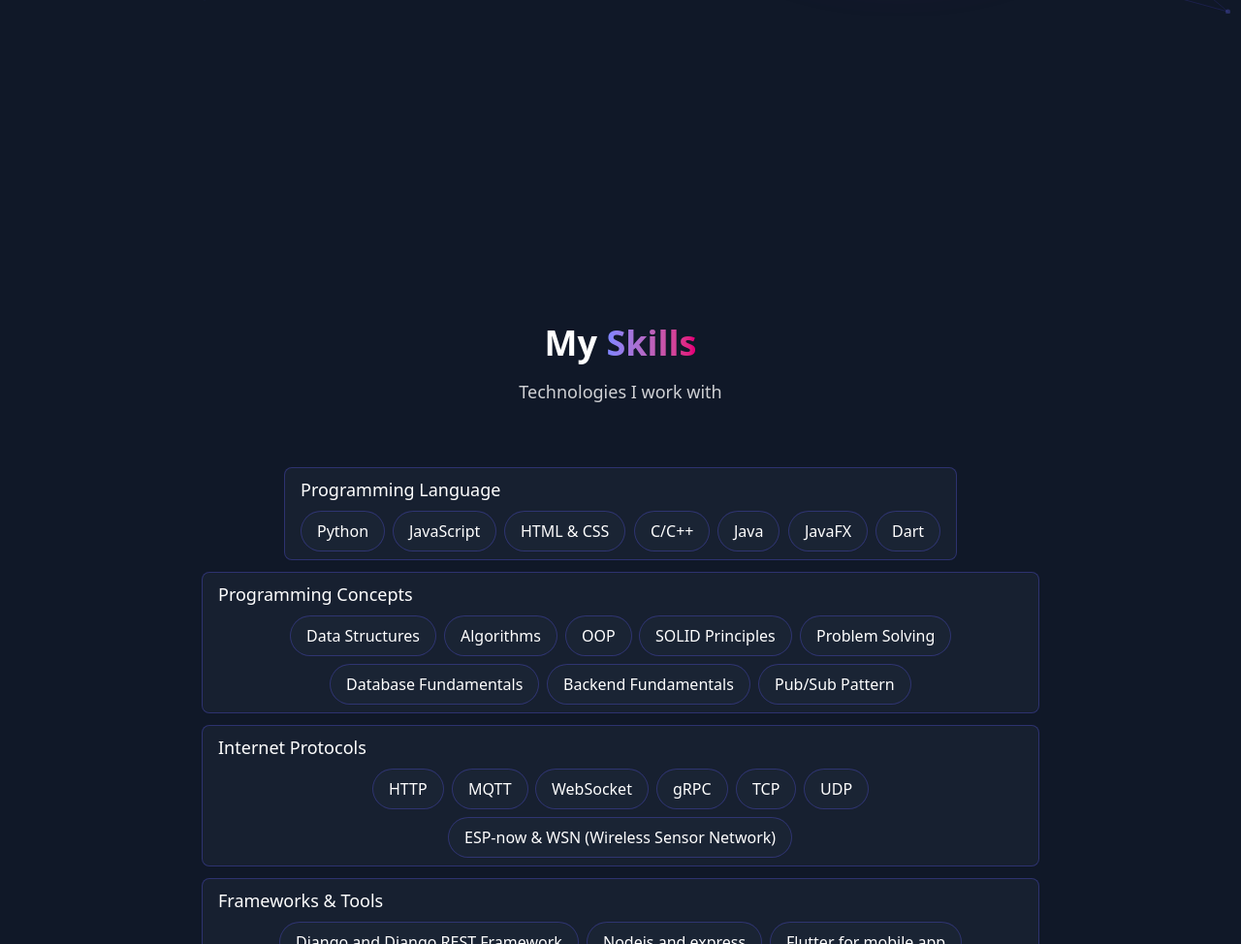
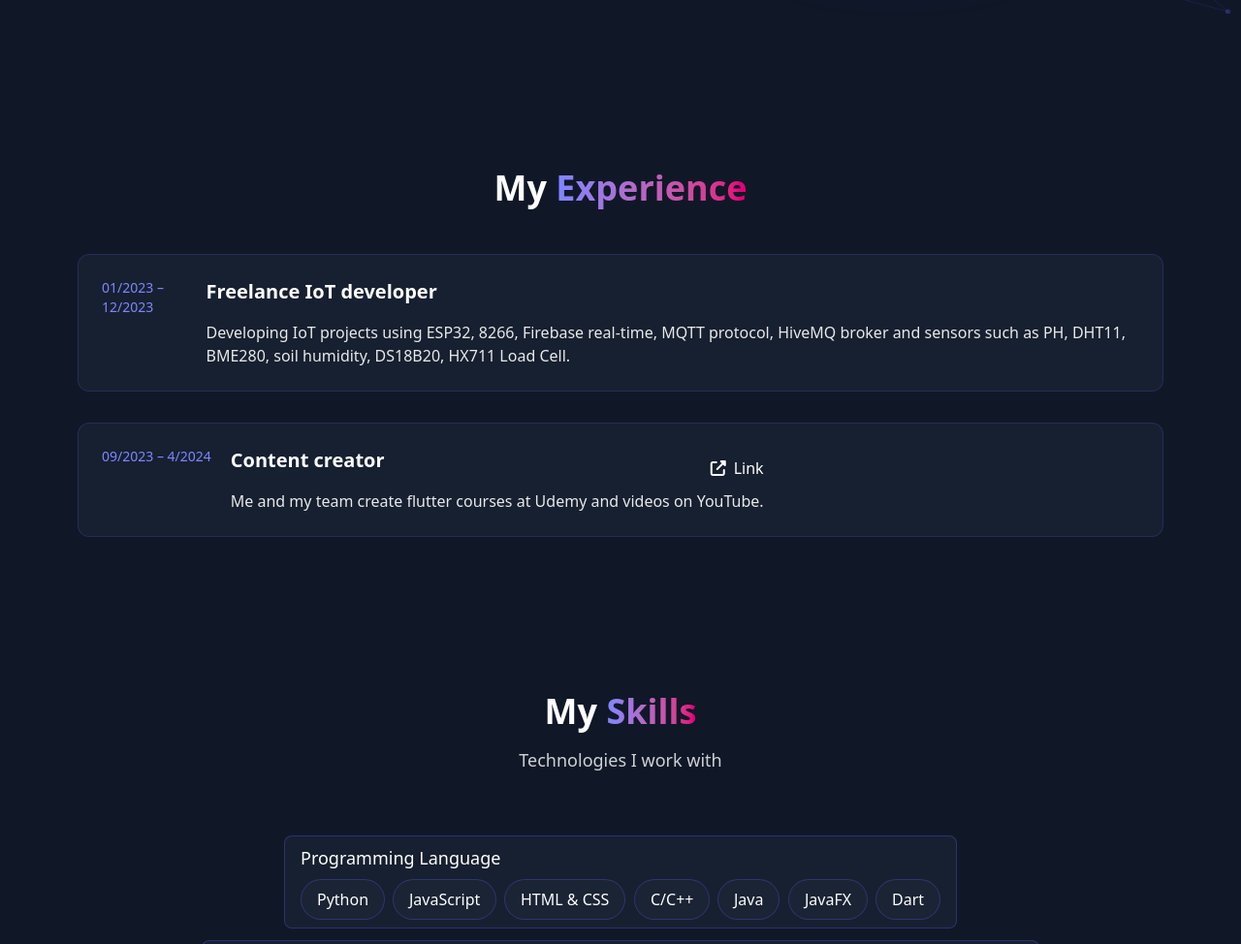
Before and after one commit to a-ilawy/portfolio, a website: page index.html in a window 1280 px wide. Shown: the part 786-1760 px from the top of the page at 97% size. Drawn offline with nearby package versions, Linux system fonts and the light colour scheme.

Commit message:
update portfolio

```diff
--- a/index.html
+++ b/index.html
@@ -822,6 +822,11 @@
       }
     }
 
+    fetch('sections/experience.html')
+      .then(response => response.text())
+      .then(data => document.getElementById('experience').innerHTML = data);
+
+
     fetch('sections/skills.html')
       .then(response => response.text())
       .then(data => document.getElementById('skills').innerHTML = data);
@@ -834,12 +839,7 @@
 
 
 
-    fetch('sections/experience/Freelance_IoT_developer.html')
-      .then(response => response.text())
-      .then(data => document.getElementById('Freelance_IoT_developer').innerHTML = data);
-    fetch('sections/experience/content_creator.html')
-      .then(response => response.text())
-      .then(data => document.getElementById('content_creator').innerHTML = data);
+
 
 
   </script>
```
